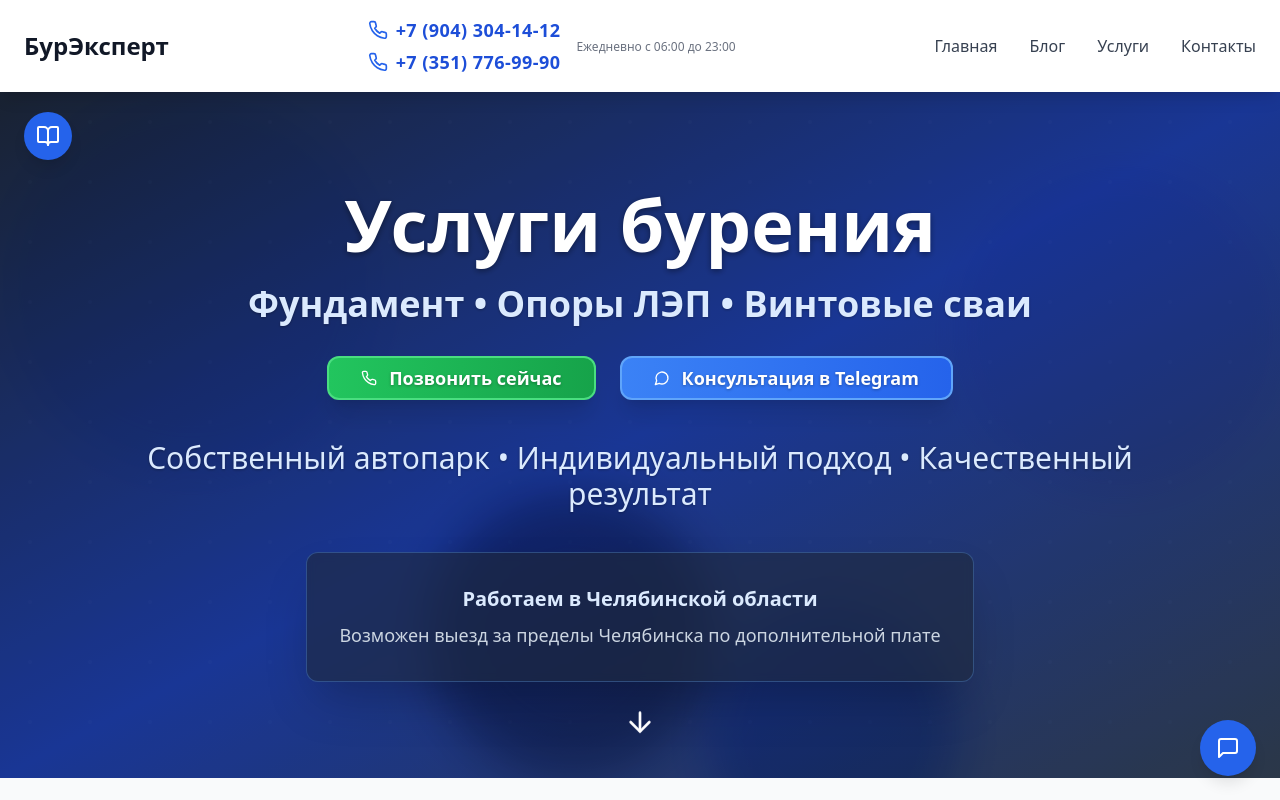
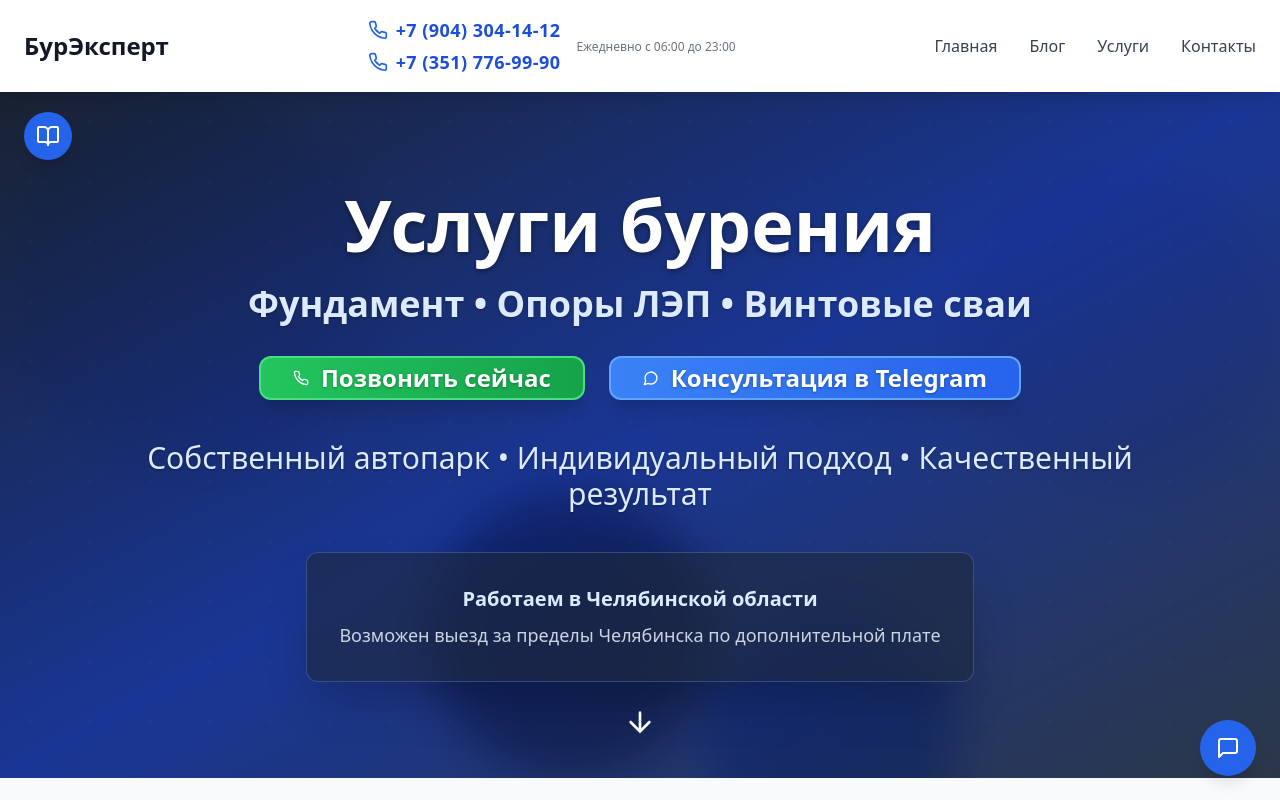
Before and after one commit to burexpert74/aqua-bore-web, a React (Vite) app: page / in a window 1280 px wide. Shown: the top 800 px of the page. Built offline with nearby package versions, Linux system fonts and the light colour scheme.

Commit message:
Update Hero.tsx

```diff
--- a/src/components/Hero.tsx
+++ b/src/components/Hero.tsx
@@ -46,18 +46,18 @@ const Hero = () => {
           <div className="flex flex-col sm:flex-row gap-4 sm:gap-6 mb-8 sm:mb-10 justify-center animate-fade-in">
             <Button
               onClick={handlePhoneClick}
-              className="bg-gradient-to-r from-green-500 to-green-600 hover:from-green-600 hover:to-green-700 text-white px-8 py-4 text-lg font-bold flex items-center justify-center gap-3 hover:scale-105 transition-all duration-300 shadow-xl hover:shadow-2xl text-shadow border-2 border-green-400 hover:border-green-300 hover:brightness-110 rounded-xl"
+              className="bg-gradient-to-r from-green-500 to-green-600 hover:from-green-600 hover:to-green-700 text-white px-8 py-4 text-2xl font-bold flex items-center justify-center gap-3 hover:scale-105 transition-all duration-300 shadow-xl hover:shadow-2xl text-shadow border-2 border-green-400 hover:border-green-300 hover:brightness-110 rounded-xl"
               size="lg"
             >
-              <Phone className="h-6 w-6 animate-pulse" />
+              <Phone className="h-8 w-8 animate-pulse" />
               Позвонить сейчас
             </Button>
             <Button
               onClick={handleTelegramClick}
-              className="bg-gradient-to-r from-blue-500 to-blue-600 hover:from-blue-600 hover:to-blue-700 text-white px-8 py-4 text-lg font-bold flex items-center justify-center gap-3 hover:scale-105 transition-all duration-300 shadow-xl hover:shadow-2xl text-shadow border-2 border-blue-400 hover:border-blue-300 hover:brightness-110 rounded-xl"
+              className="bg-gradient-to-r from-blue-500 to-blue-600 hover:from-blue-600 hover:to-blue-700 text-white px-8 py-4 text-2xl font-bold flex items-center justify-center gap-3 hover:scale-105 transition-all duration-300 shadow-xl hover:shadow-2xl text-shadow border-2 border-blue-400 hover:border-blue-300 hover:brightness-110 rounded-xl"
               size="lg"
             >
-              <MessageCircle className="h-6 w-6" />
+              <MessageCircle className="h-8 w-8" />
               Консультация в Telegram
             </Button>
           </div>
```
